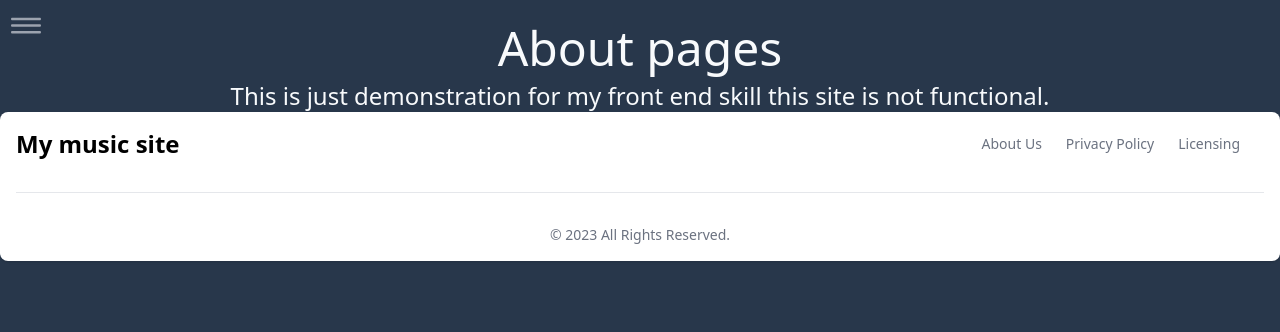
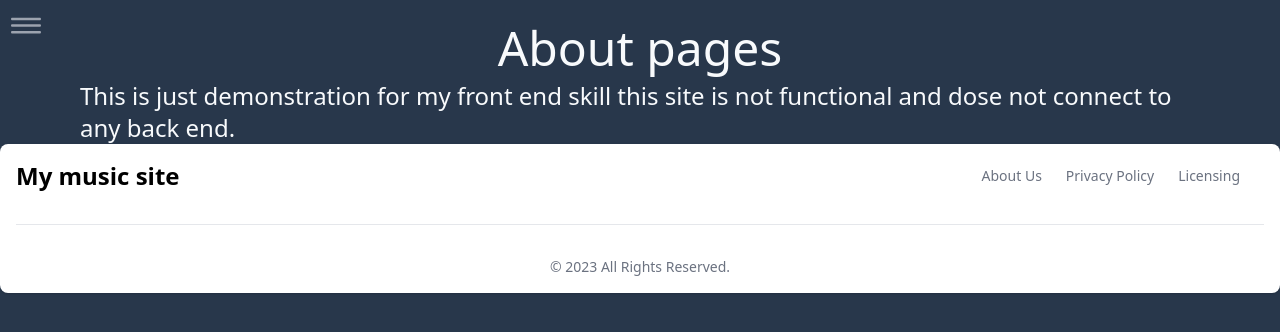
Before and after one commit to Gogo200202/MusicPlayerApp, a React (Vite) app: page /About in a window 1280 px wide. Shown: the top 332 px of the page. Built offline with nearby package versions, Linux system fonts and the light colour scheme.

Commit message:
add more discription in about page

```diff
--- a/src/Pages/About.jsx
+++ b/src/Pages/About.jsx
@@ -8,7 +8,7 @@ function AboutPage() {
       </div>
       <div className="flex justify-center text-2xl items-center mx-20 text-slate-50">
         This is just demonstration for my front end skill this site is not
-        functional.
+        functional and dose not connect to any back end.
       </div>
     </>
   );
```
